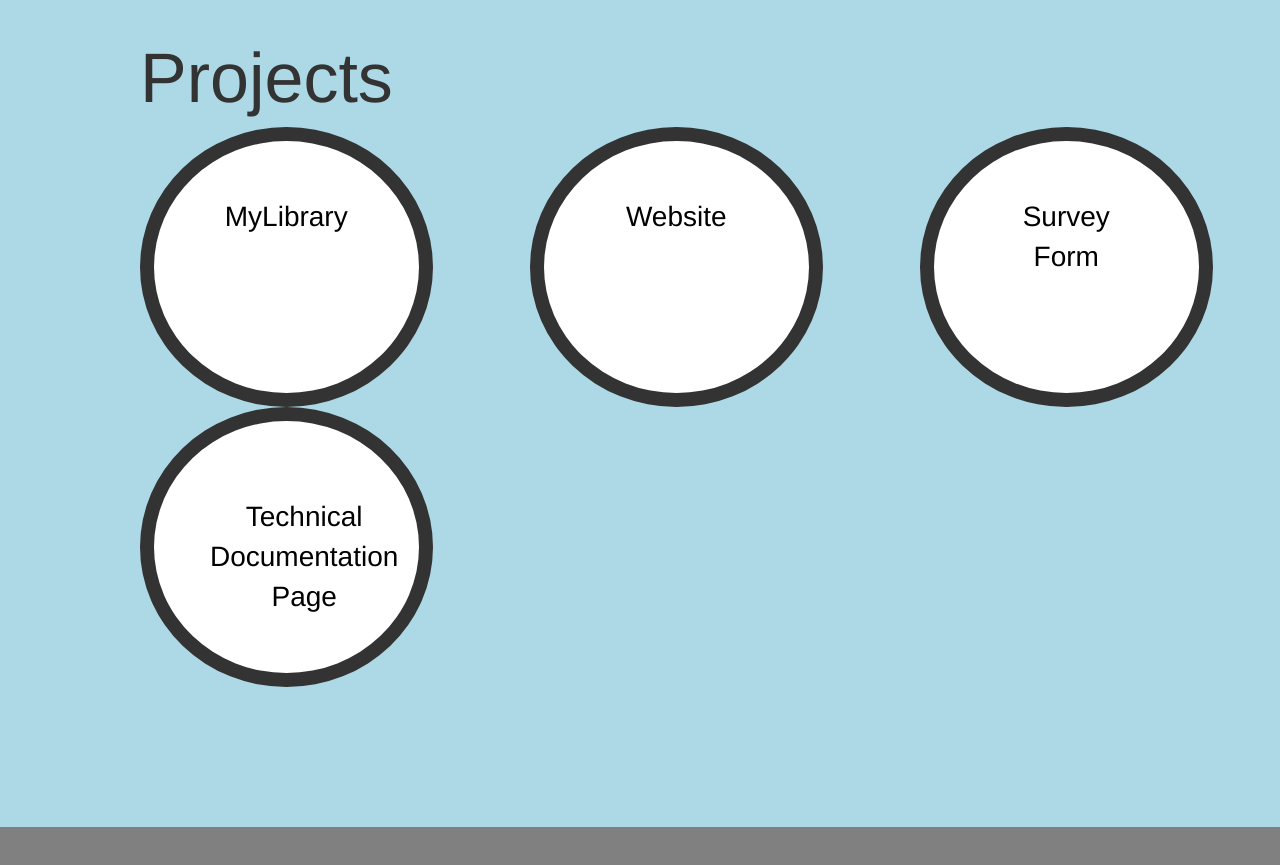
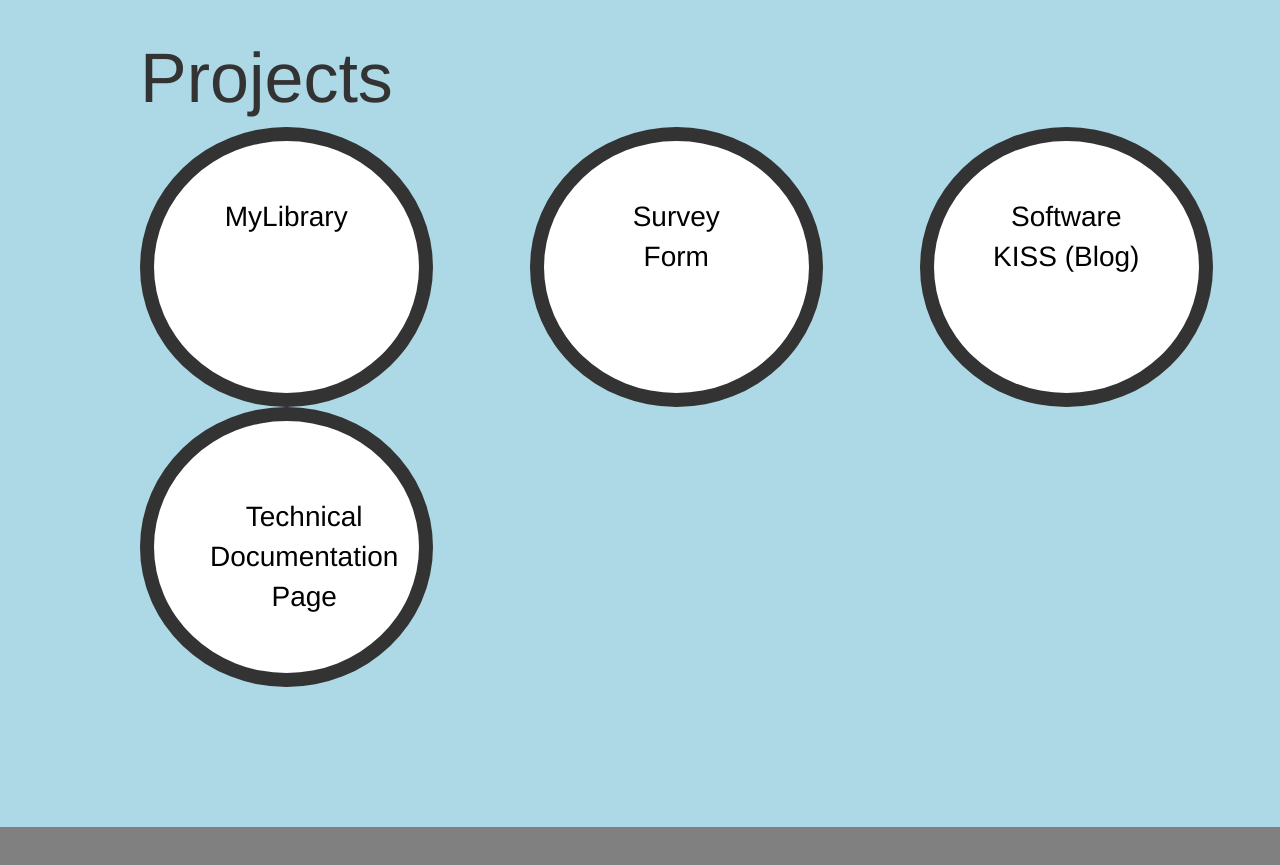
Before and after one commit to wwyl1234/portfolio-webpage, a plain HTML site: page index.html in a window 1280 px wide. Shown: the part 920-1785 px from the top of the page. Drawn offline with nearby package versions, Linux system fonts and the light colour scheme.

Commit message:
Commented out old website app and added a link to software-kiss (blog) app.

```diff
--- a/index.html
+++ b/index.html
@@ -36,11 +36,16 @@
                     <div class='project-tile col-md-3' onclick="openLink('project-mylibrary')">
                         <a id='project-mylibrary' href='https://wwyl1234.github.io/my-library/' target='_blank'>MyLibrary</h2>
                     </div>
-                    <div class='project-tile col-md-3 col-md-offset-1' onclick="openLink('project-website')">
+                    <!-- Do not show this until it has better style and layout
+                        <div class='project-tile col-md-3 col-md-offset-1' onclick="openLink('project-website')">
                         <a id='project-website' href='https://wwyl1234.github.io/website/' target='_blank'>Website</h2>
                     </div>
+                    --->
                     <div class='project-tile col-md-3 col-md-offset-1' onclick="openLink('project-survey-form')">
                         <a id='project-survey-form' href='https://wwyl1234.github.io/survey-form/' target='_blank'>Survey Form</h2>
+                    </div>
+                    <div class='project-tile col-md-3 col-md-offset-1' onclick="openLink('project-blog')">
+                        <a id='project-blog' href='https://software-kiss.herokuapp.com/' target='_blank'>Software KISS (Blog)</h2>
                     </div>
                 </div>
                 <div class='row'>
```
